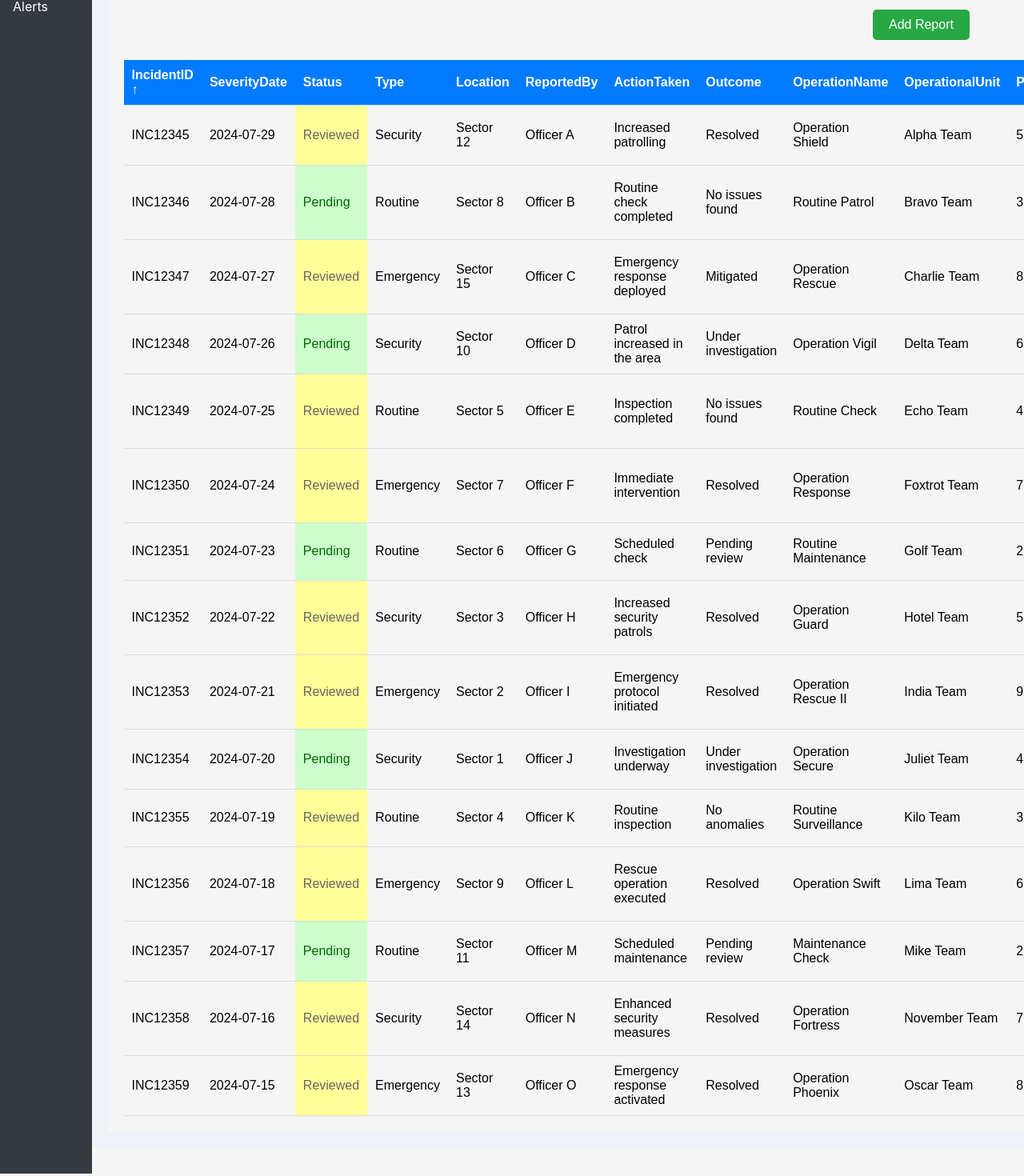
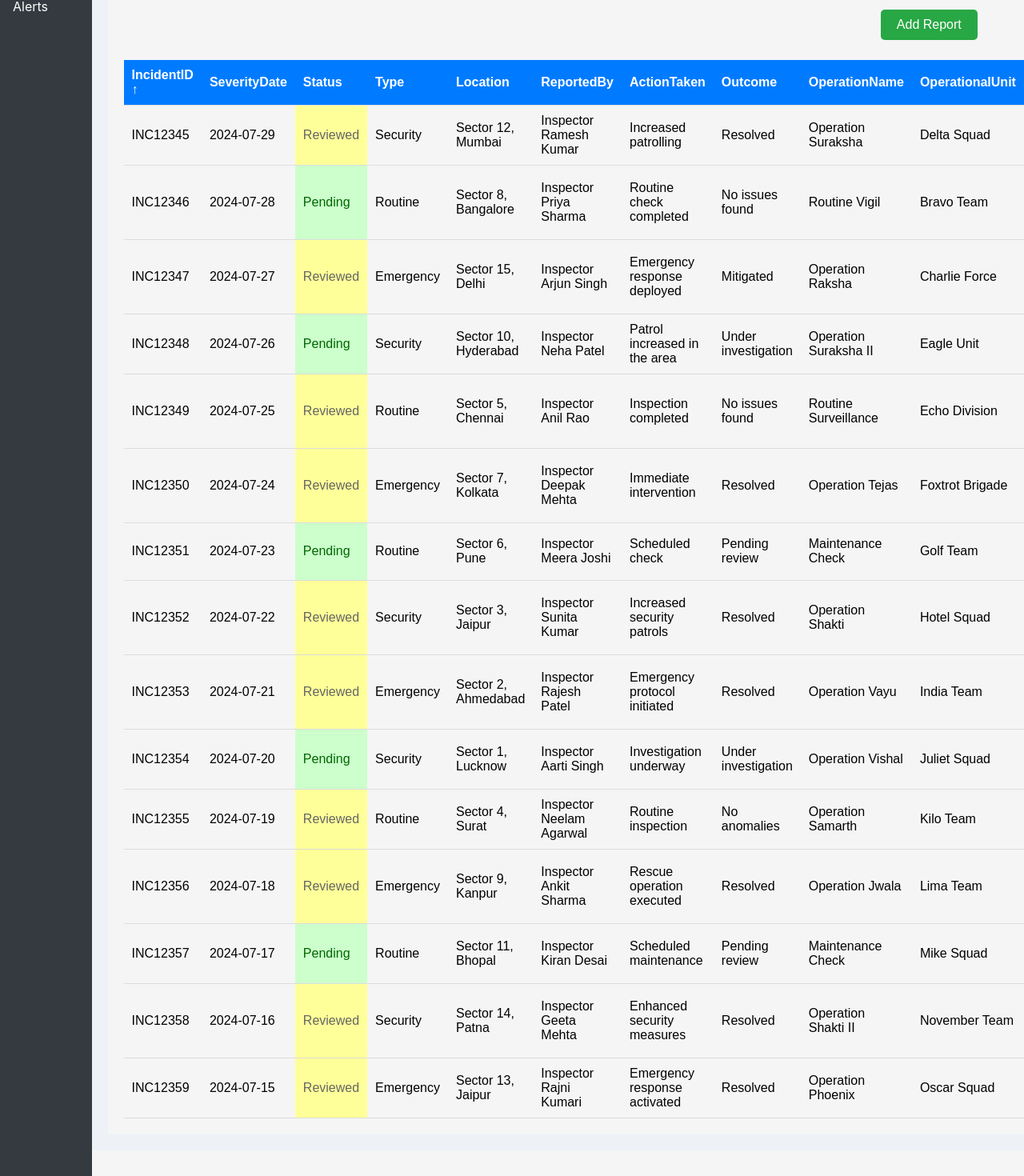
Before and after one commit to sarthakkarora/CRPF-PORTAL, a React (Create React App) app: page /reports in a window 1280 px wide. Shown: the part 178-1648 px from the top of the page at 80% size. Built offline with nearby package versions, Linux system fonts and the light colour scheme.

Commit message:
Reports.js

```diff
--- a/src/components/Reports.js
+++ b/src/components/Reports.js
@@ -10,12 +10,12 @@ const initialReportsData = [
     severityDate: '2024-07-29',
     status: 'Reviewed',
     type: 'Security',
-    location: 'Sector 12',
-    reportedBy: 'Officer A',
+    location: 'Sector 12, Mumbai',
+    reportedBy: 'Inspector Ramesh Kumar',
     actionTaken: 'Increased patrolling',
     outcome: 'Resolved',
-    operationName: 'Operation Shield',
-    operationalUnit: 'Alpha Team',
+    operationName: 'Operation Suraksha',
+    operationalUnit: 'Delta Squad',
     personnelInvolved: '5',
     equipmentUsed: 'Patrol Car, Radio',
     timeOfReport: '14:30',
@@ -29,11 +29,11 @@ const initialReportsData = [
     severityDate: '2024-07-28',
     status: 'Pending',
     type: 'Routine',
-    location: 'Sector 8',
-    reportedBy: 'Officer B',
+    location: 'Sector 8, Bangalore',
+    reportedBy: 'Inspector Priya Sharma',
     actionTaken: 'Routine check completed',
     outcome: 'No issues found',
-    operationName: 'Routine Patrol',
+    operationName: 'Routine Vigil',
     operationalUnit: 'Bravo Team',
     personnelInvolved: '3',
     equipmentUsed: 'Patrol Car',
@@ -48,12 +48,12 @@ const initialReportsData = [
     severityDate: '2024-07-27',
     status: 'Reviewed',
     type: 'Emergency',
-    location: 'Sector 15',
-    reportedBy: 'Officer C',
+    location: 'Sector 15, Delhi',
+    reportedBy: 'Inspector Arjun Singh',
     actionTaken: 'Emergency response deployed',
     outcome: 'Mitigated',
-    operationName: 'Operation Rescue',
-    operationalUnit: 'Charlie Team',
+    operationName: 'Operation Raksha',
+    operationalUnit: 'Charlie Force',
     personnelInvolved: '8',
     equipmentUsed: 'Medical Kit, Ambulance',
     timeOfReport: '16:00',
@@ -67,12 +67,12 @@ const initialReportsData = [
     severityDate: '2024-07-26',
     status: 'Pending',
     type: 'Security',
-    location: 'Sector 10',
-    reportedBy: 'Officer D',
+    location: 'Sector 10, Hyderabad',
+    reportedBy: 'Inspector Neha Patel',
     actionTaken: 'Patrol increased in the area',
     outcome: 'Under investigation',
-    operationName: 'Operation Vigil',
-    operationalUnit: 'Delta Team',
+    operationName: 'Operation Suraksha II',
+    operationalUnit: 'Eagle Unit',
     personnelInvolved: '6',
     equipmentUsed: 'Surveillance Cameras',
     timeOfReport: '11:00',
@@ -86,12 +86,12 @@ const initialReportsData = [
     severityDate: '2024-07-25',
     status: 'Reviewed',
     type: 'Routine',
-    location: 'Sector 5',
-    reportedBy: 'Officer E',
+    location: 'Sector 5, Chennai',
+    reportedBy: 'Inspector Anil Rao',
     actionTaken: 'Inspection completed',
     outcome: 'No issues found',
-    operationName: 'Routine Check',
-    operationalUnit: 'Echo Team',
+    operationName: 'Routine Surveillance',
+    operationalUnit: 'Echo Division',
     personnelInvolved: '4',
     equipmentUsed: 'Inspection Tools',
     timeOfReport: '13:00',
@@ -105,12 +105,12 @@ const initialReportsData = [
     severityDate: '2024-07-24',
     status: 'Reviewed',
     type: 'Emergency',
-    location: 'Sector 7',
-    reportedBy: 'Officer F',
+    location: 'Sector 7, Kolkata',
+    reportedBy: 'Inspector Deepak Mehta',
     actionTaken: 'Immediate intervention',
     outcome: 'Resolved',
-    operationName: 'Operation Response',
-    operationalUnit: 'Foxtrot Team',
+    operationName: 'Operation Tejas',
+    operationalUnit: 'Foxtrot Brigade',
     personnelInvolved: '7',
     equipmentUsed: 'Fire Extinguishers',
     timeOfReport: '18:00',
@@ -124,11 +124,11 @@ const initialReportsData = [
     severityDate: '2024-07-23',
     status: 'Pending',
     type: 'Routine',
-    location: 'Sector 6',
-    reportedBy: 'Officer G',
+    location: 'Sector 6, Pune',
+    reportedBy: 'Inspector Meera Joshi',
     actionTaken: 'Scheduled check',
     outcome: 'Pending review',
-    operationName: 'Routine Maintenance',
+    operationName: 'Maintenance Check',
     operationalUnit: 'Golf Team',
     personnelInvolved: '2',
     equipmentUsed: 'Maintenance Tools',
@@ -143,12 +143,12 @@ const initialReportsData = [
     severityDate: '2024-07-22',
     status: 'Reviewed',
     type: 'Security',
-    location: 'Sector 3',
-    reportedBy: 'Officer H',
+    location: 'Sector 3, Jaipur',
+    reportedBy: 'Inspector Sunita Kumar',
     actionTaken: 'Increased security patrols',
     outcome: 'Resolved',
-    operationName: 'Operation Guard',
-    operationalUnit: 'Hotel Team',
+    operationName: 'Operation Shakti',
+    operationalUnit: 'Hotel Squad',
     personnelInvolved: '5',
     equipmentUsed: 'Patrol Car',
     timeOfReport: '12:00',
@@ -162,11 +162,11 @@ const initialReportsData = [
     severityDate: '2024-07-21',
     status: 'Reviewed',
     type: 'Emergency',
-    location: 'Sector 2',
-    reportedBy: 'Officer I',
+    location: 'Sector 2, Ahmedabad',
+    reportedBy: 'Inspector Rajesh Patel',
     actionTaken: 'Emergency protocol initiated',
     outcome: 'Resolved',
-    operationName: 'Operation Rescue II',
+    operationName: 'Operation Vayu',
     operationalUnit: 'India Team',
     personnelInvolved: '9',
     equipmentUsed: 'Rescue Gear',
@@ -181,12 +181,12 @@ const initialReportsData = [
     severityDate: '2024-07-20',
     status: 'Pending',
     type: 'Security',
-    location: 'Sector 1',
-    reportedBy: 'Officer J',
+    location: 'Sector 1, Lucknow',
+    reportedBy: 'Inspector Aarti Singh',
     actionTaken: 'Investigation underway',
     outcome: 'Under investigation',
-    operationName: 'Operation Secure',
-    operationalUnit: 'Juliet Team',
+    operationName: 'Operation Vishal',
+    operationalUnit: 'Juliet Squad',
     personnelInvolved: '4',
     equipmentUsed: 'Surveillance Equipment',
     timeOfReport: '17:00',
@@ -200,11 +200,11 @@ const initialReportsData = [
     severityDate: '2024-07-19',
     status: 'Reviewed',
     type: 'Routine',
-    location: 'Sector 4',
-    reportedBy: 'Officer K',
+    location: 'Sector 4, Surat',
+    reportedBy: 'Inspector Neelam Agarwal',
     actionTaken: 'Routine inspection',
     outcome: 'No anomalies',
-    operationName: 'Routine Surveillance',
+    operationName: 'Operation Samarth',
     operationalUnit: 'Kilo Team',
     personnelInvolved: '3',
     equipmentUsed: 'Surveillance Cameras',
@@ -219,11 +219,11 @@ const initialReportsData = [
     severityDate: '2024-07-18',
     status: 'Reviewed',
     type: 'Emergency',
-    location: 'Sector 9',
-    reportedBy: 'Officer L',
+    location: 'Sector 9, Kanpur',
+    reportedBy: 'Inspector Ankit Sharma',
     actionTaken: 'Rescue operation executed',
     outcome: 'Resolved',
-    operationName: 'Operation Swift',
+    operationName: 'Operation Jwala',
     operationalUnit: 'Lima Team',
     personnelInvolved: '6',
     equipmentUsed: 'Rescue Equipment',
@@ -238,12 +238,12 @@ const initialReportsData = [
     severityDate: '2024-07-17',
     status: 'Pending',
     type: 'Routine',
-    location: 'Sector 11',
-    reportedBy: 'Officer M',
+    location: 'Sector 11, Bhopal',
+    reportedBy: 'Inspector Kiran Desai',
     actionTaken: 'Scheduled maintenance',
     outcome: 'Pending review',
     operationName: 'Maintenance Check',
-    operationalUnit: 'Mike Team',
+    operationalUnit: 'Mike Squad',
     personnelInvolved: '2',
     equipmentUsed: 'Maintenance Tools',
     timeOfReport: '13:00',
@@ -257,11 +257,11 @@ const initialReportsData = [
     severityDate: '2024-07-16',
     status: 'Reviewed',
     type: 'Security',
-    location: 'Sector 14',
-    reportedBy: 'Officer N',
+    location: 'Sector 14, Patna',
+    reportedBy: 'Inspector Geeta Mehta',
     actionTaken: 'Enhanced security measures',
     outcome: 'Resolved',
-    operationName: 'Operation Fortress',
+    operationName: 'Operation Shakti II',
     operationalUnit: 'November Team',
     personnelInvolved: '7',
     equipmentUsed: 'Patrol Car, CCTV',
@@ -276,12 +276,12 @@ const initialReportsData = [
     severityDate: '2024-07-15',
     status: 'Reviewed',
     type: 'Emergency',
-    location: 'Sector 13',
-    reportedBy: 'Officer O',
+    location: 'Sector 13, Jaipur',
+    reportedBy: 'Inspector Rajni Kumari',
     actionTaken: 'Emergency response activated',
     outcome: 'Resolved',
     operationName: 'Operation Phoenix',
-    operationalUnit: 'Oscar Team',
+    operationalUnit: 'Oscar Squad',
     personnelInvolved: '8',
     equipmentUsed: 'Fire Extinguishers, Rescue Gear',
     timeOfReport: '21:00',
@@ -289,8 +289,6 @@ const initialReportsData = [
     attachments: 'link-to-document',
     comments: 'Emergency handled with efficiency.',
   },
-
-
 ];
 
 const Reports = () => {
```
